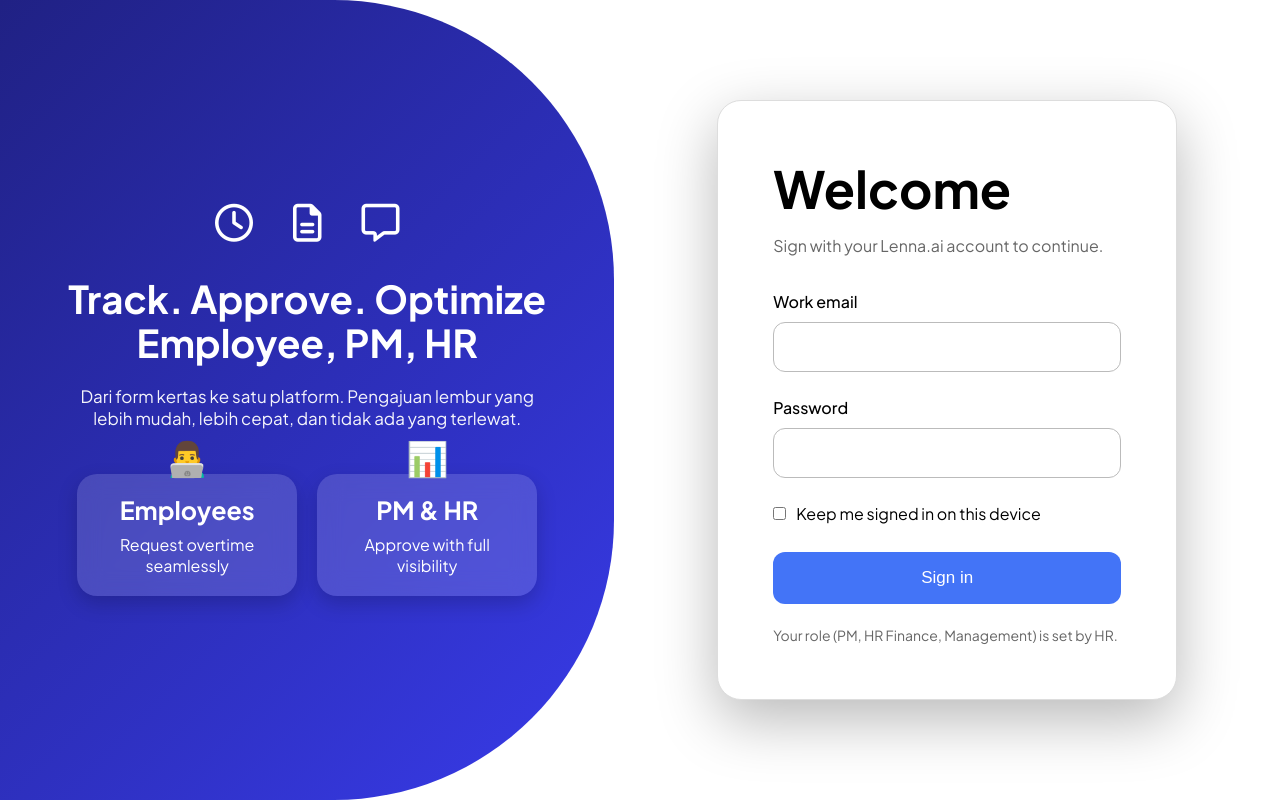
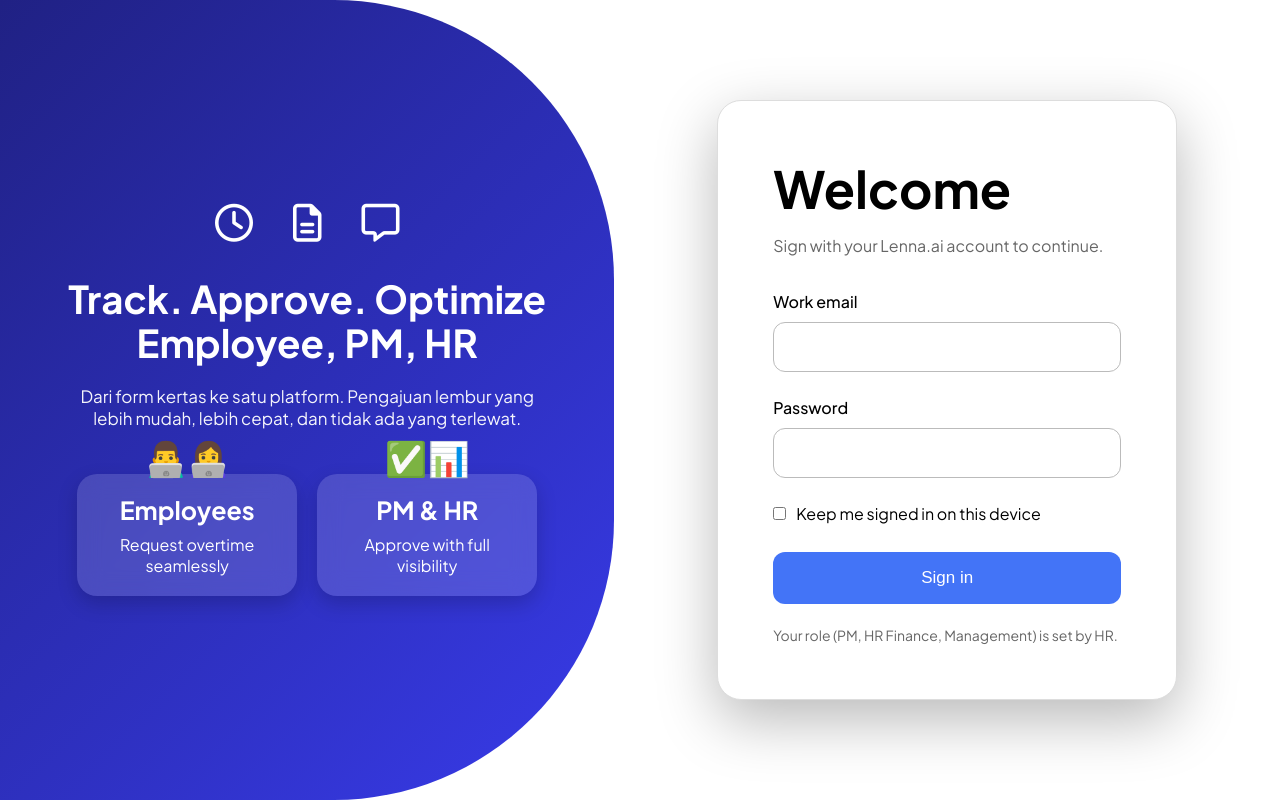
Before and after one commit to Alkiro-bit/OMS-Lenna.ai, a Vue app in the folder oms-project/: page / in a window 1280 px wide. Built offline with nearby package versions, Linux system fonts and the light colour scheme.

Commit message:
add icon

```diff
--- a/oms-project/src/components/main/LoginPage.vue
+++ b/oms-project/src/components/main/LoginPage.vue
@@ -24,7 +24,7 @@
       <div class="stats">
 
           <div class="stat-wrapper">
-            <div class="floating-emoji">👨‍💻</div>
+            <div class="floating-emoji">👨‍💻👩‍💻</div>
             <div class="stat">
               <h2>Employees</h2>
               <span>Request overtime seamlessly</span>
@@ -32,7 +32,7 @@
           </div>
 
           <div class="stat-wrapper">
-            <div class="floating-emoji">📊</div>
+            <div class="floating-emoji">✅📊</div>
             <div class="stat">
               <h2>PM & HR</h2>
               <span>Approve with full visibility</span>
```
